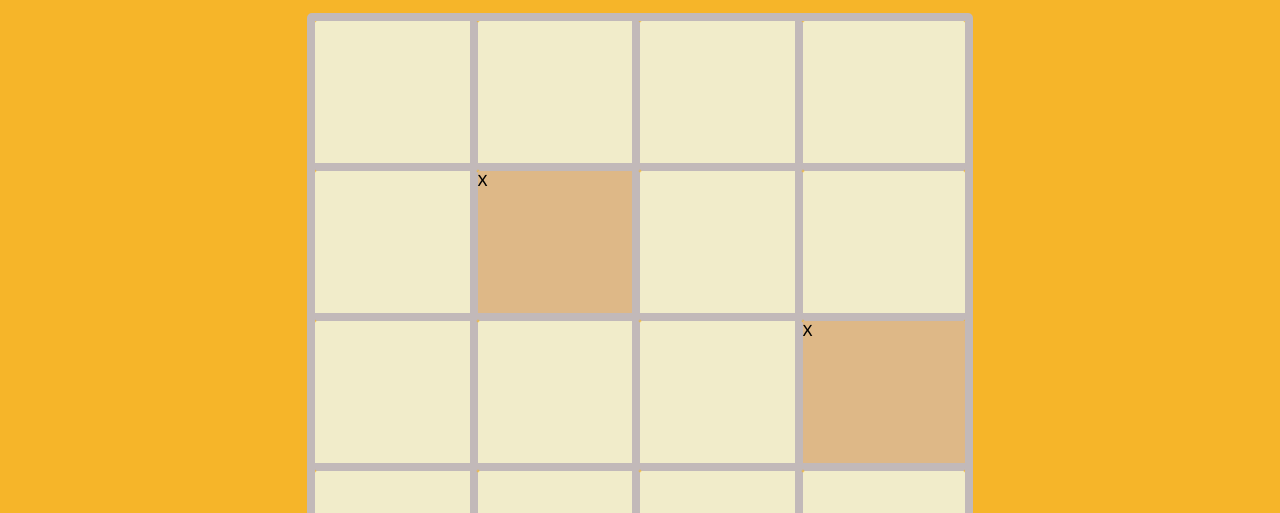
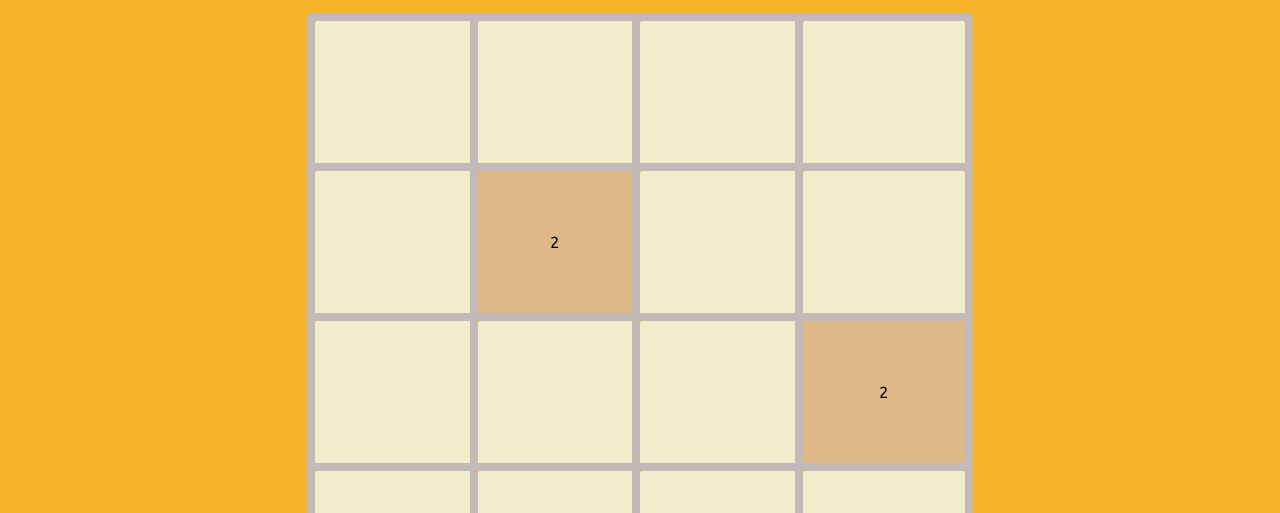
Before and after one commit to Alzamer/2048, a React (Vite) app: page / in a window 1280 px wide. Shown: the top 513 px of the page. Built offline with nearby package versions, Linux system fonts and the light colour scheme; the HTML template or start-up script is replaced by a standard one.

Commit message:
Added more styling to Tile

```diff
--- a/src/Grid/index.tsx
+++ b/src/Grid/index.tsx
@@ -31,7 +31,13 @@ function Grid() {
   return (
     <div className={styles.container}>
       {
-        gridState.map(x => x.map(y => y == 0 ? <Cell></Cell> : <Cell><Tile/></Cell>))
+        gridState.map(_ => _.map(value => value === 0 ?
+          <Cell></Cell> :
+          <Cell>
+            <Tile>
+              {value}
+            </Tile>
+          </Cell>))
       }
     </div>
   )
--- a/src/Tile/index.tsx
+++ b/src/Tile/index.tsx
@@ -1,9 +1,11 @@
 import styles from './style.module.css'
 
-function Tile() {
+function Tile({ children } : { children : number}) {
   return (
     <div className={styles.container}>
-        X
+      {
+        children
+      }
     </div>
 )}
 
--- a/src/Tile/style.module.css
+++ b/src/Tile/style.module.css
@@ -2,4 +2,7 @@
     width: 100%;
     height: 100%;
     background: burlywood;
+    display: flex;
+    justify-content: center;
+    align-items: center;
 }
```
